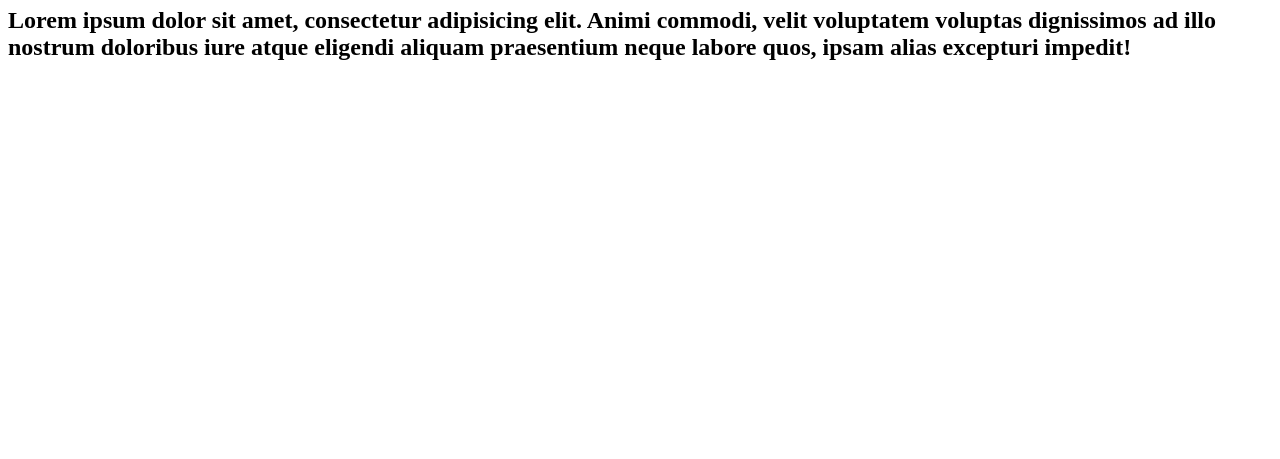
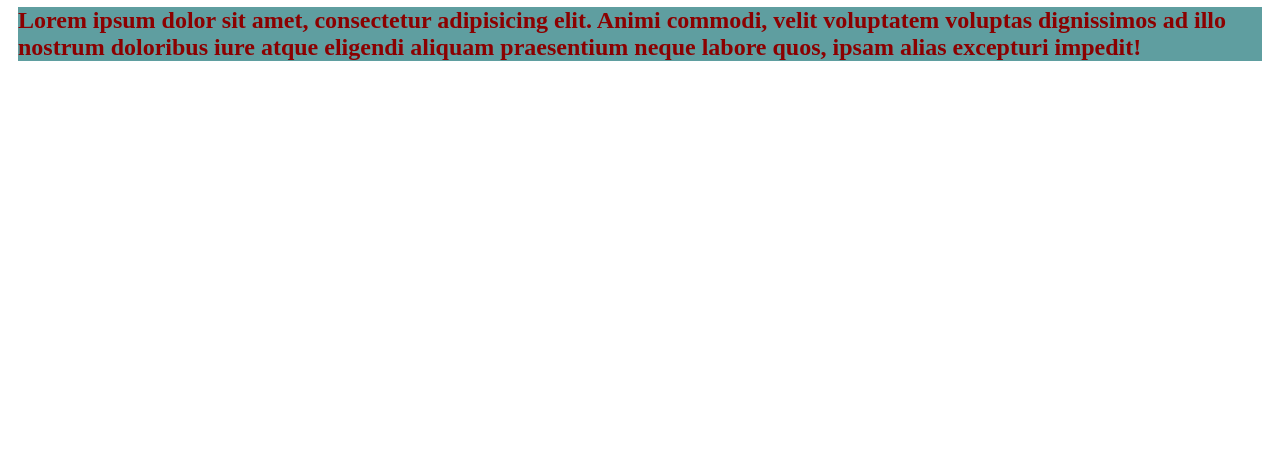
Before and after one commit to rifatmiah92/my-first-website-repo, a plain HTML site: page Index .html in a window 1280 px wide. Shown: the part 341-800 px from the top of the page. Drawn offline with Linux system fonts and the light colour scheme.

Commit message:
add file

```diff
--- a/Index .html
+++ b/Index .html
@@ -4,7 +4,7 @@
     <meta charset="UTF-8">
     <meta name="viewport" content="width=device-width, initial-scale=1.0">
     <title>My first website repo</title>
-    <link rel="stylesheet" href="index 01 .css">
+    <link rel="stylesheet" href="Index .css">
 </head>
 <body>
     <h1><b>My first blog</b></h1>
```
